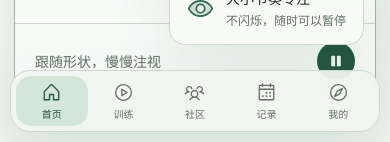
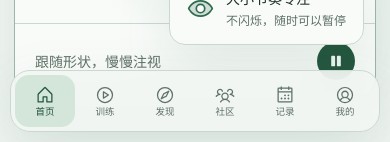
Before and after one commit to panjiongmin/xijian-health, a React (Vite) app: page / in a window 390 px wide. Shown: the part 702-844 px from the top of the page. Built offline with nearby package versions, Linux system fonts and the light colour scheme; no server answers.

Commit message:
add discover to mobile nav

```diff
--- a/src/components/AppLayout.tsx
+++ b/src/components/AppLayout.tsx
@@ -18,6 +18,7 @@ type Theme = "light" | "dark";
 const mainLinks = [
   { to: "/", label: "首页", icon: House },
   { to: "/train", label: "训练", icon: PlayCircle },
+  { to: "/discover", label: "发现", icon: Compass },
   { to: "/community", label: "社区", icon: UsersThree },
   { to: "/records", label: "记录", icon: CalendarDots },
 ];
@@ -54,7 +55,6 @@ export function AppLayout() {
                 {label}
               </NavLink>
             ))}
-            <NavLink to="/discover">发现</NavLink>
           </nav>
 
           <div className="header-actions">
@@ -103,7 +103,7 @@ export function AppLayout() {
           </NavLink>
         ))}
         <NavLink to="/me">
-          {user ? <UserCircle /> : <Compass />}
+          <UserCircle />
           <span>我的</span>
         </NavLink>
       </nav>
--- a/src/styles.css
+++ b/src/styles.css
@@ -2321,9 +2321,9 @@ h3 {
     left: 10px;
     z-index: 25;
     display: grid;
-    grid-template-columns: repeat(5, 1fr);
+    grid-template-columns: repeat(6, 1fr);
     min-height: 62px;
-    padding: 5px;
+    padding: 4px;
     border: 1px solid var(--border);
     border-radius: 20px;
     background: var(--header-bg);
@@ -2337,10 +2337,13 @@ h3 {
     flex-direction: column;
     align-items: center;
     justify-content: center;
-    gap: 3px;
-    border-radius: 15px;
+    gap: 2px;
+    border-radius: 14px;
     color: var(--text-soft);
-    font-size: 10px;
+    font-size: 9.5px;
+    font-weight: 700;
+    line-height: 1;
+    white-space: nowrap;
   }
 
   .mobile-nav a.active {
@@ -2349,8 +2352,8 @@ h3 {
   }
 
   .mobile-nav svg {
-    width: 21px;
-    height: 21px;
+    width: 20px;
+    height: 20px;
   }
 
   .site-footer {
```
